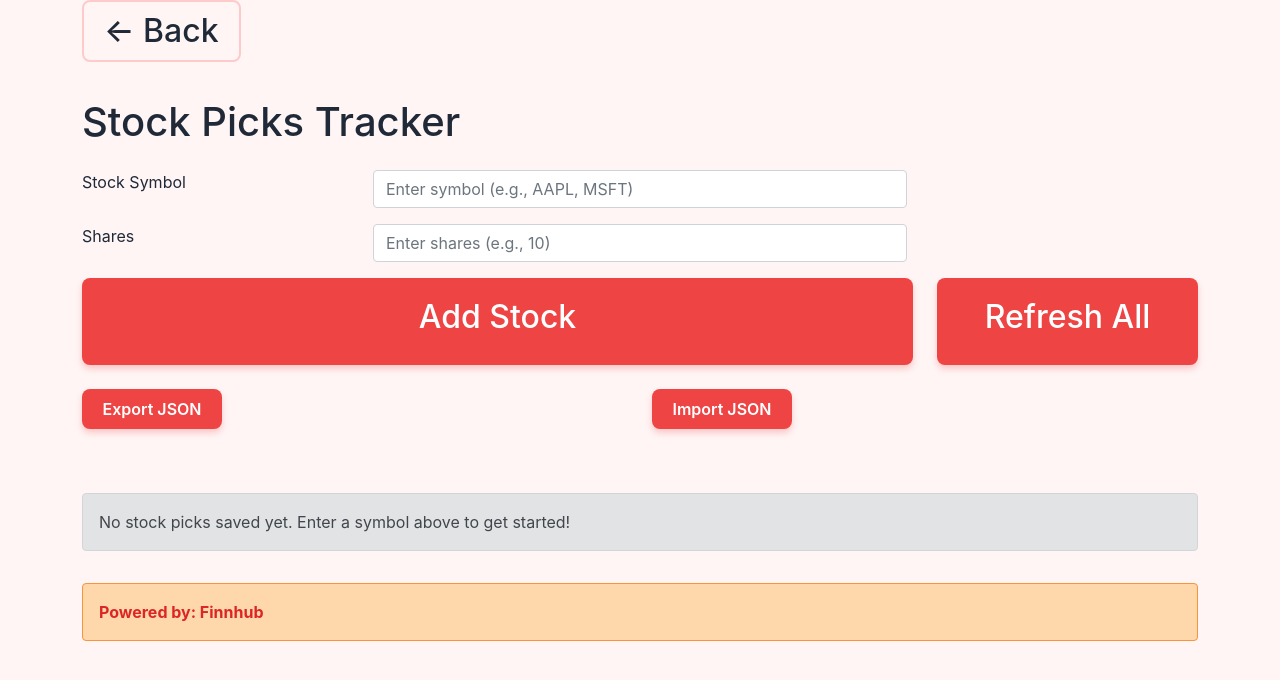
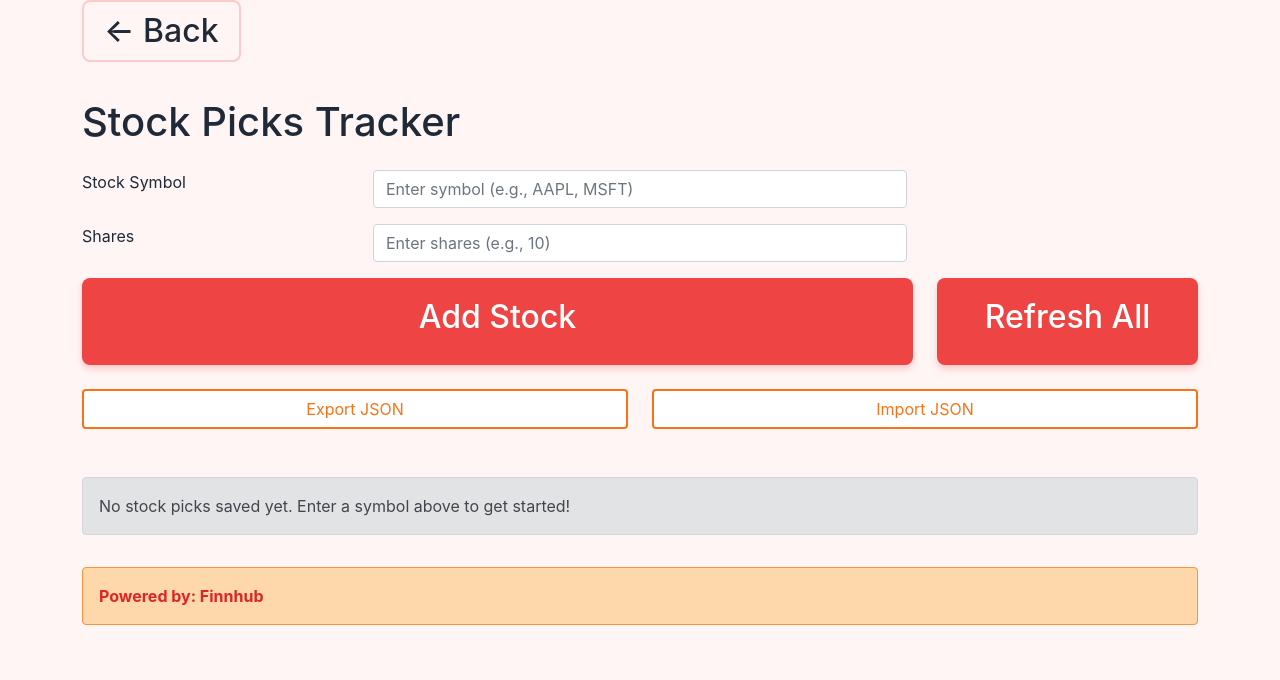
Before and after one commit to fernandozamoraj/nextjsplayground, a Next.js app: page /stockPicks in a window 1280 px wide. Shown: the top 680 px of the page. Built offline with nearby package versions, Linux system fonts and the light colour scheme.

Commit message:
styled the import export buttons better

```diff
--- a/pages/stockPicks.js
+++ b/pages/stockPicks.js
@@ -353,18 +353,24 @@ const StockPicks = () => {
 
                 <div className="row mt-2">
                     <div className="col-sm-6">
-                        <ActionButton
+                        <button
+                            type="button"
+                            className="btn w-100"
+                            style={{ backgroundColor: '#ffffff', color: '#f97316', borderColor: '#f97316', borderWidth: '2px' }}
                             onClick={handleExport}
-                            text="Export JSON"
-                            compact
-                        />
+                        >
+                            Export JSON
+                        </button>
                     </div>
                     <div className="col-sm-6">
-                        <ActionButton
+                        <button
+                            type="button"
+                            className="btn w-100"
+                            style={{ backgroundColor: '#ffffff', color: '#f97316', borderColor: '#f97316', borderWidth: '2px' }}
                             onClick={handleImportClick}
-                            text="Import JSON"
-                            compact
-                        />
+                        >
+                            Import JSON
+                        </button>
                         <input
                             type="file"
                             accept="application/json"
```
